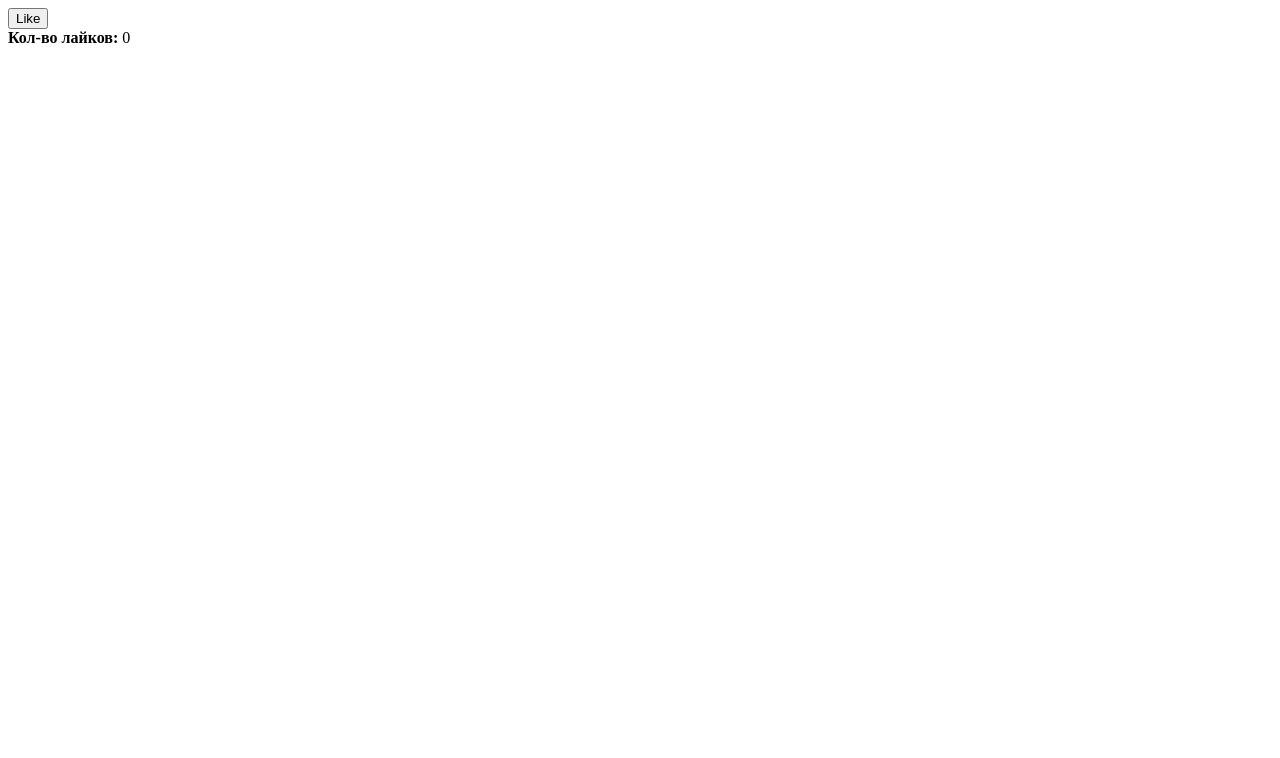
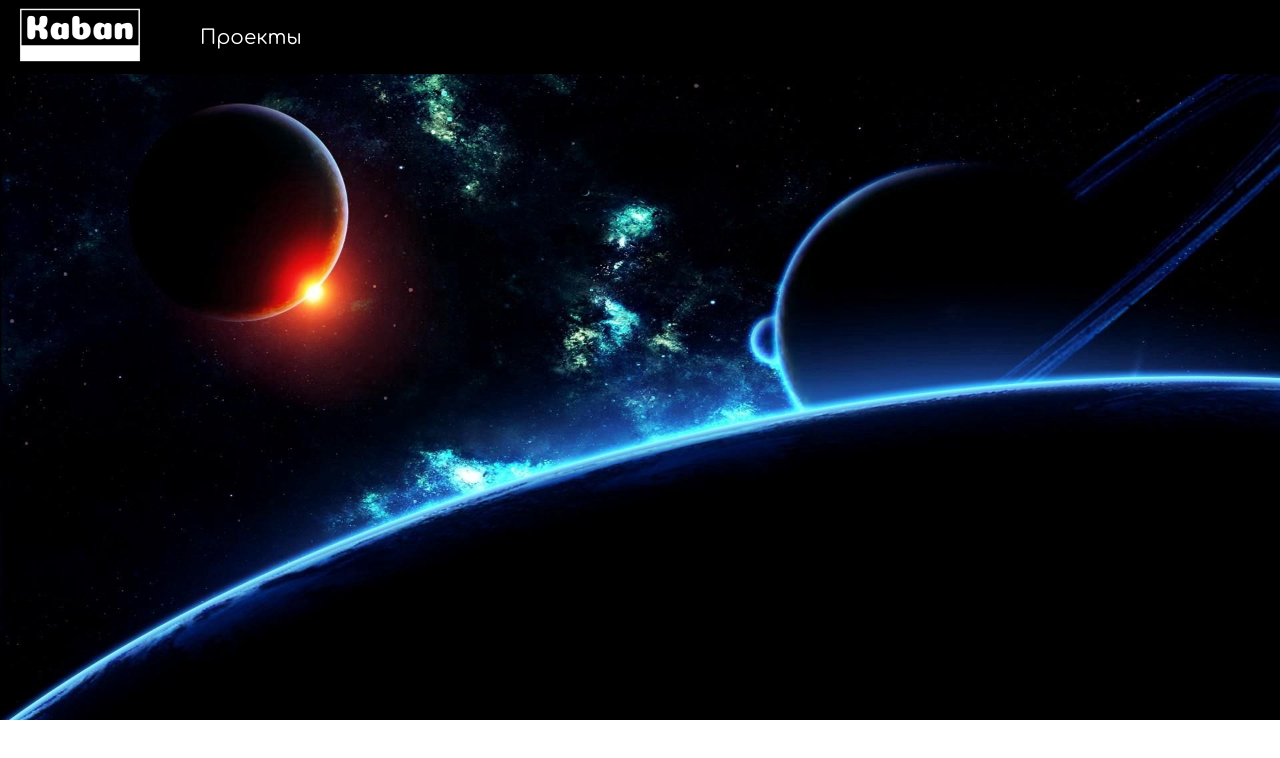
Before and after one commit to RenSeven213/sait, a Vue app in the folder hello-world/: page / in a window 1280 px wide. Shown: the top 758 px of the page. Built offline with nearby package versions, Linux system fonts and the light colour scheme.

Commit message:
Сделан nav

```diff
--- /dev/null
+++ b/hello-world/public/css/nav.css
@@ -0,0 +1,45 @@
+body {
+	width: 100%;
+	margin: 0;
+	padding: 0;
+	background: url(../img/background.jpg);
+	background-size: cover;
+	background-repeat: no-repeat;
+}
+
+.navbar {
+	width: 100%;
+	height: 74px;
+}
+
+.navbar .container_nav {
+	height: inherit;
+	display: flex;
+	align-items: center;
+}
+
+.container_nav {
+	background-color: black;
+}
+
+.navbar-menu {
+	list-style-type: none;
+	margin-right: 10px;
+}
+
+.navbar-menu li {
+	display: inline-block;
+}
+
+.navbar-menu li a {
+	display: inline-block;
+	color: #FFF;
+	text-decoration: none;
+	font-family: Comfortaa;
+	font-size: 20px;
+}
+
+.navbar-wrap {
+	display: flex;
+	flex-flow: row nowrap;
+}
--- a/hello-world/public/index.html
+++ b/hello-world/public/index.html
@@ -3,6 +3,10 @@
   <head>
     <meta charset="utf-8">
     <meta name="viewport" content="width=device-width,initial-scale=1.0">
+    <link rel="stylesheet" href="css/nav.css">
+    <link rel="preconnect" href="https://fonts.googleapis.com">
+    <link rel="preconnect" href="https://fonts.gstatic.com" crossorigin>
+    <link href="https://fonts.googleapis.com/css2?family=Comfortaa&display=swap" rel="stylesheet">
     <link rel="icon" href="<%= BASE_URL %>favicon.ico">
     <title><%= htmlWebpackPlugin.options.title %></title>
   </head>
--- a/hello-world/src/App.vue
+++ b/hello-world/src/App.vue
@@ -1,26 +1,26 @@
 <template>
     <div>
-        <div>
-            <button v-on:click="addLike">Like</button>
-        </div>
-        <div><strong>Кол-во лайков:</strong> {{ likes }}</div>
+        <nav class="navbar">
+            <div class="container_nav">
+                <a href="#" class="navbar-brand">
+                    <img src="img/logo.png" alt="">
+                </a>
+                <div class="navbar-wrap">
+                    <ul class="navbar-menu">
+                        <li><a href="#">Проекты</a></li>
+                    </ul>
+                </div>
+
+            </div>
+        </nav>
+        <main>
+
+        </main>
     </div>
 </template>
 
 <script>
-export default {
-    data() {
-        return {
-            likes: 0,
 
-        }
-    },
-    methods: {
-        addLike() {
-            this.likes += 10000;
-        }
-    }
-}
 </script>
 
 <style>
```
Also changed, not shown: hello-world/public/img/background.jpg (added), hello-world/public/img/logo.png (added).
